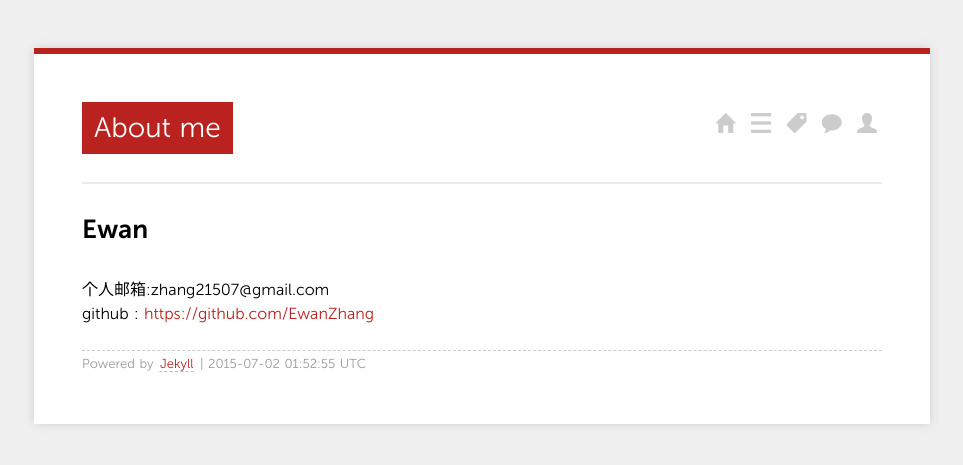
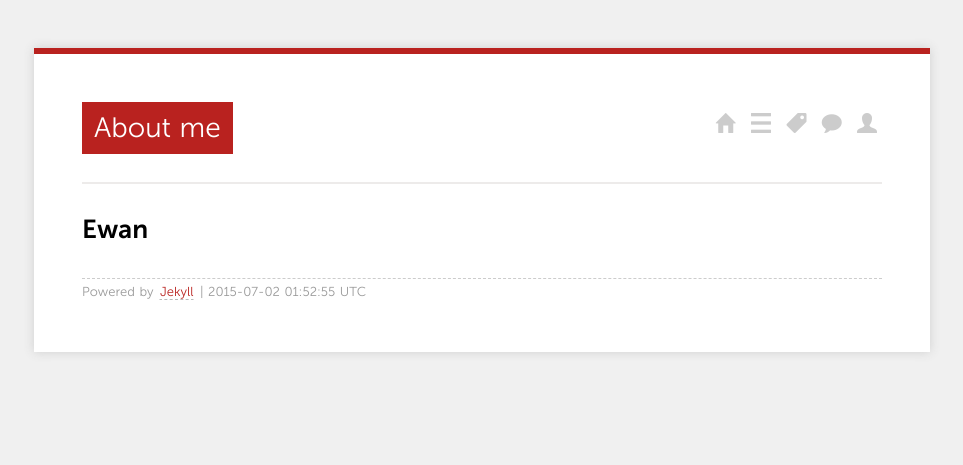
Before and after one commit to EwanZhang/Bolg, a Jekyll site: the page built from about/index.md, in a window 1280 px wide. Shown: the top 465 px of the page, without its empty margins (158-1121 px from the left). Built offline with Jekyll 4.4.1, drawn with Linux system fonts in a browser that asks for light colours; nearby versions of some CDN libraries; Markdown is read by kramdown in place of the engine named in the settings; comment, search, counter and statistics services are not loaded.

Commit message:
Update index.md

```diff
--- a/about/index.md
+++ b/about/index.md
@@ -5,6 +5,3 @@ comments: yes
 ---
 
 ##Ewan
-
-个人邮箱:zhang21507@gmail.com
-github : [https://github.com/EwanZhang](https://github.com/EwanZhang)
```
